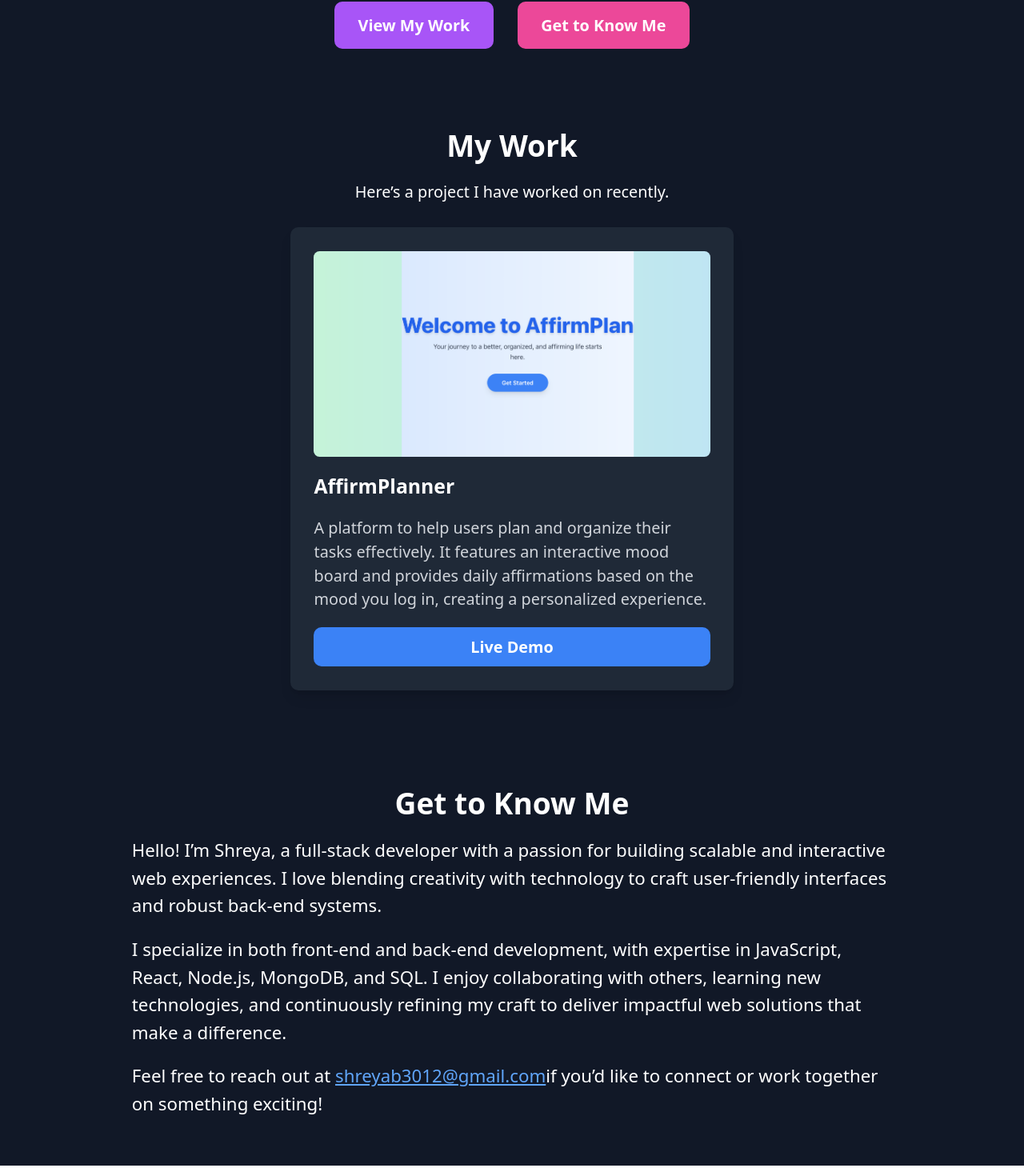
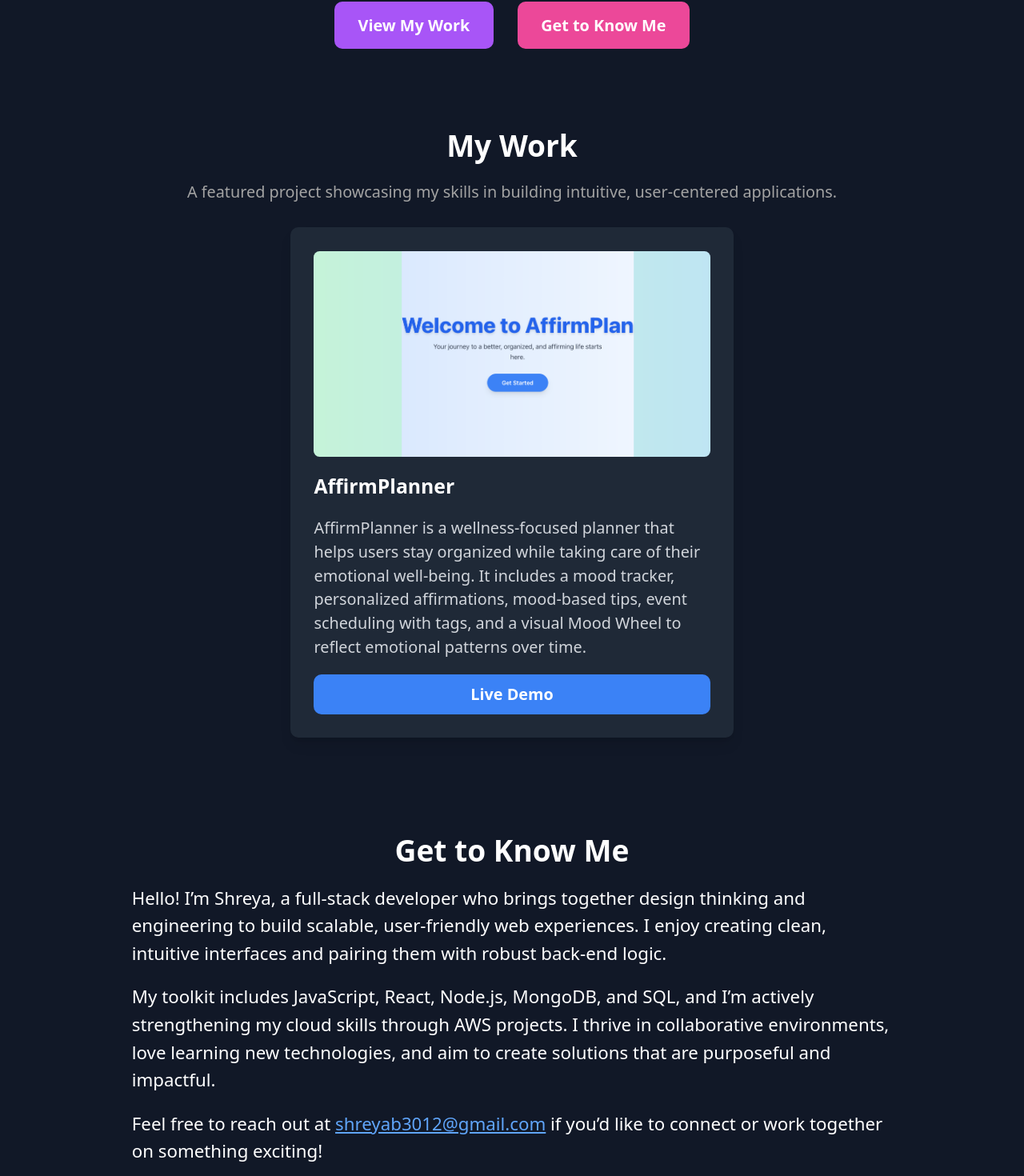
Before and after one commit to sbanwaskar/portfolio-website, a Next.js app: page / in a window 1280 px wide. Shown: the part 746-2216 px from the top of the page at 80% size. Built offline with nearby package versions, Linux system fonts and the light colour scheme.

Commit message:
Update portfolio intro and project section

```diff
--- a/src/app/page.tsx
+++ b/src/app/page.tsx
@@ -64,9 +64,11 @@ export default function Home() {
 
       <section id="projects" className="py-12 w-full px-4">
       <h2 className="text-3xl font-bold text-center mb-4">My Work</h2>
-        <p className="text-center mb-6 text-base">
-          Here&rsquo;s a project I have worked on recently.
+      <p className="text-center mb-6 text-base text-neutral-400">
+        A featured project showcasing my skills in building intuitive, user-centered applications.
       </p>
+
+
 
         <div className="flex justify-center">
           <div className="bg-gray-800 dark:bg-gray-100 rounded-lg p-6 w-full max-w-md shadow-lg">
@@ -78,12 +80,13 @@ export default function Home() {
 
             <h3 className="text-xl font-semibold mb-4">AffirmPlanner</h3>
             <p className="text-base text-gray-300 dark:text-gray-700 mb-4">
-              A platform to help users plan and organize their tasks effectively.
-              It features an interactive mood board and provides daily affirmations
-              based on the mood you log in, creating a personalized experience.
+            AffirmPlanner is a wellness-focused planner that helps users stay organized
+            while taking care of their emotional well-being. It includes a mood tracker,
+            personalized affirmations, mood-based tips, event scheduling with tags,
+            and a visual Mood Wheel to reflect emotional patterns over time.
             </p>
 
-            <a href="https://affirmplanner.netlify.app/" target="_blank" rel="noopener noreferrer">
+            <a href="https://affirmplanner.com/" target="_blank" rel="noopener noreferrer">
               <button className="w-full py-2 bg-blue-500 text-white dark:text-gray-900 text-base rounded-lg font-semibold hover:bg-blue-700 transition">
                 Live Demo
               </button>
@@ -96,15 +99,24 @@ export default function Home() {
         <h2 className="text-3xl font-bold text-center mb-4">Get to Know Me</h2>
         <div className="max-w-3xl mx-auto text-white dark:text-gray-900 text-lg leading-7">
         <p className="mb-4">
-            Hello! I&rsquo;m Shreya, a full-stack developer with a passion for building scalable and interactive web experiences.
-            I love blending creativity with technology to craft user-friendly interfaces and robust back-end systems.
+          Hello! I&rsquo;m Shreya, a full-stack developer who brings together design thinking
+          and engineering to build scalable, user-friendly web experiences. I enjoy
+          creating clean, intuitive interfaces and pairing them with robust back-end logic.
         </p>
         <p className="mb-4">
-            I specialize in both front-end and back-end development, with expertise in JavaScript, React, Node.js, MongoDB, and SQL.
-            I enjoy collaborating with others, learning new technologies, and continuously refining my craft to deliver impactful web solutions that make a difference.
+          My toolkit includes JavaScript, React, Node.js, MongoDB, and SQL, and I&rsquo;m
+          actively strengthening my cloud skills through AWS projects. I thrive in
+          collaborative environments, love learning new technologies, and aim to create
+          solutions that are purposeful and impactful.
         </p>
         <p>
-            Feel free to reach out at <a href="mailto:shreyab3012@gmail.com" className="underline text-blue-400">shreyab3012@gmail.com</a>
+          Feel free to reach out at{" "}
+          <a
+            href="mailto:shreyab3012@gmail.com"
+            className="underline text-blue-400"
+          >
+            shreyab3012@gmail.com
+          </a>{" "}
           if you&rsquo;d like to connect or work together on something exciting!
         </p>
         </div>
```
Lines whose indentation alone changed are shown as unchanged.
